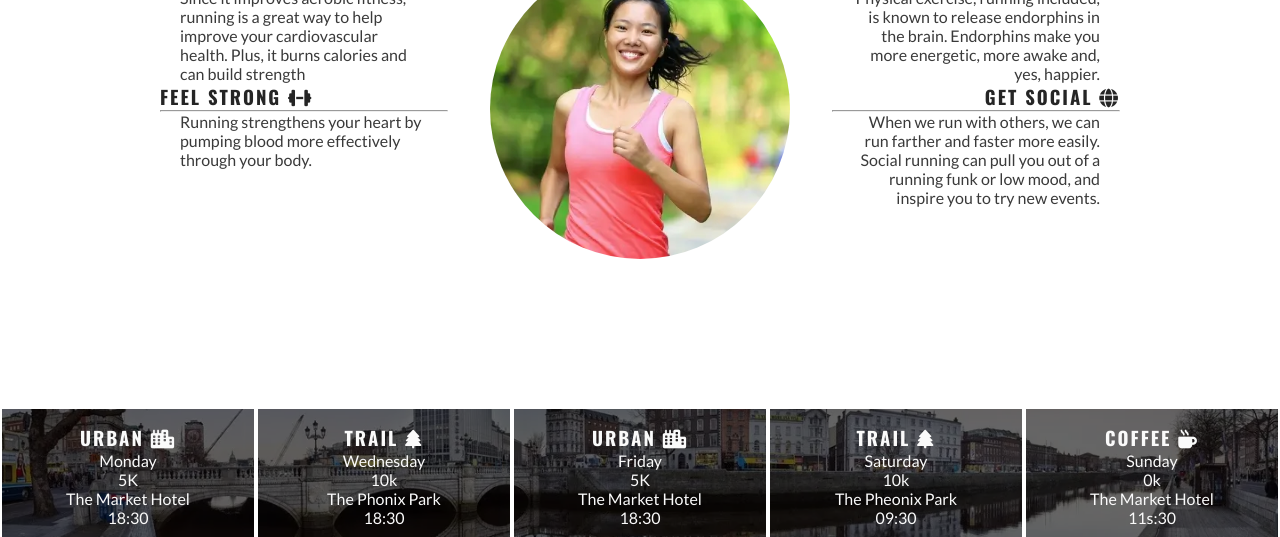
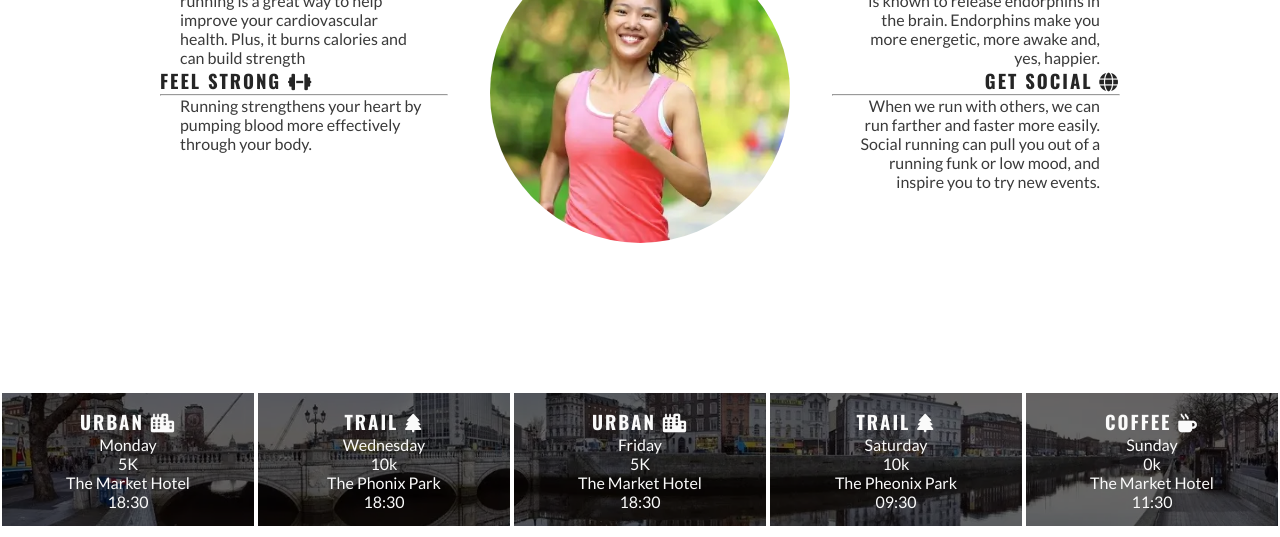
Before and after one commit to NatGok/Love-Running, a plain HTML site: page index.html in a window 1280 px wide. Shown: the part 822-1359 px from the top of the page. Drawn offline with nearby package versions, Linux system fonts and the light colour scheme.

Commit message:
correct typo in coffee section on index page

```diff
--- a/assets/css/style.css
+++ b/assets/css/style.css
@@ -222,7 +222,7 @@ main {
     margin: 0 0.5rem;
   }
   main {
-    margin-top: 95px;
+    margin-top: 79px;
   }
 }
 /* Hero image */
--- a/index.html
+++ b/index.html
@@ -116,7 +116,7 @@
     <p>Sunday</p>
     <p>0k</p>
     <p>The Market Hotel</p>
-    <p>11s:30</p>
+    <p>11:30</p>
   </div>
 </div>
 </div>
```
